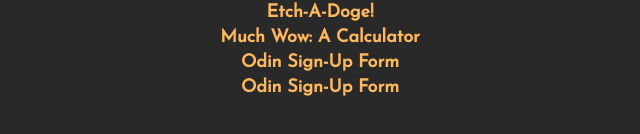
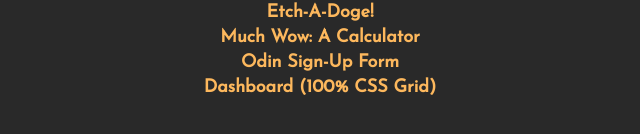
Before and after one commit to pappasdev/top-foundations-projects, a plain HTML site: page index.html in a window 1280 px wide. Shown: the part 228-362 px from the top of the page, without its empty margins (328-968 px from the left). Drawn offline with Linux system fonts and the light colour scheme.

Commit message:
Fix link name

```diff
--- a/index.html
+++ b/index.html
@@ -24,6 +24,6 @@
         <p><a href="./etch/index.html">Etch-A-Doge!</a></p>
         <p><a href="./calculator/index.html">Much Wow: A Calculator</a></p>
         <p><a href="./sign-up-form/index.html">Odin Sign-Up Form</a></p>
-        <p><a href="./dashboard/index.html">Odin Sign-Up Form</a></p>
+        <p><a href="./dashboard/index.html">Dashboard (100% CSS Grid)</a></p>
     </body>
 </html>
```
